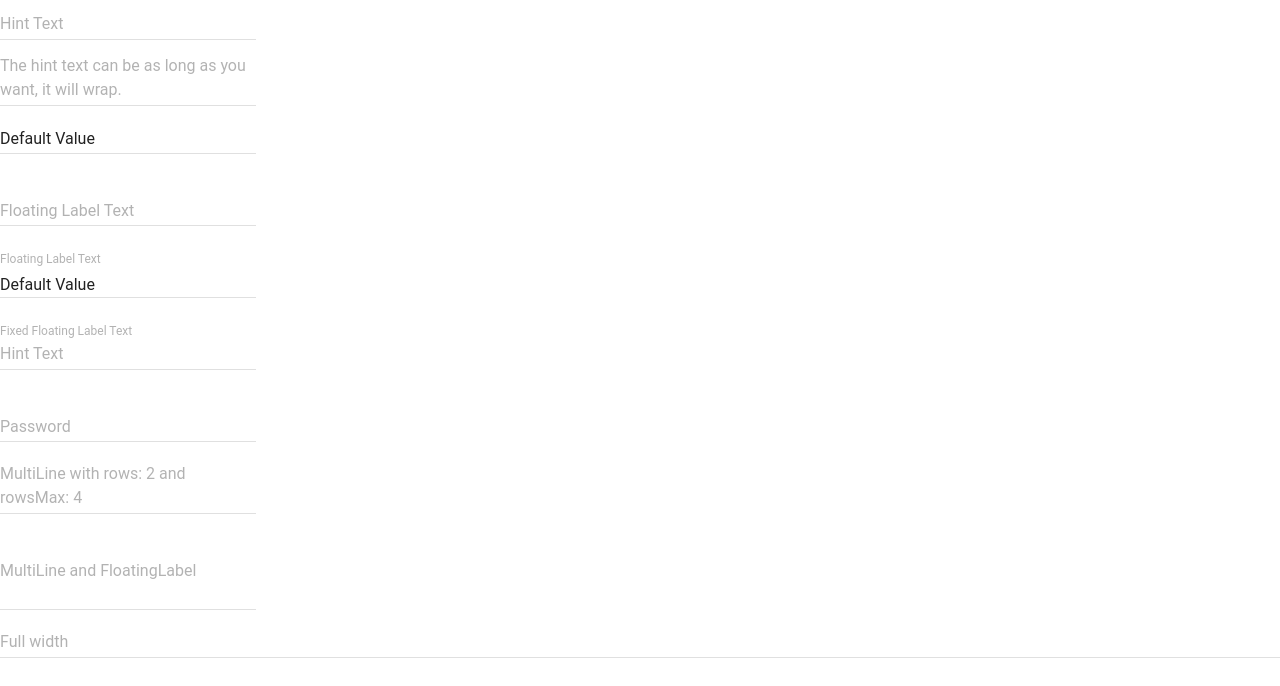
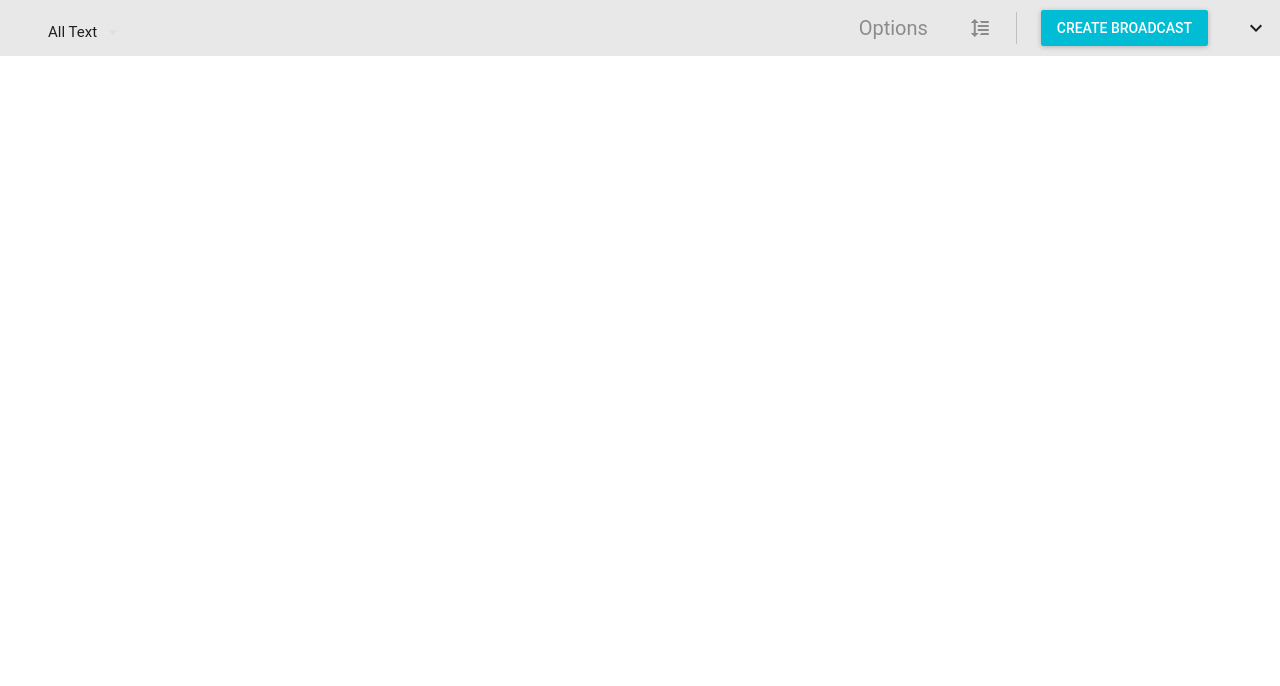
Before and after one commit to KimJinUk/MUI, a React app: page / in a window 1280 px wide. Shown: the top 686 px of the page. Built offline with nearby package versions, Linux system fonts and the light colour scheme.

Commit message:
timepicker~toolbar

```diff
--- a/src/components/App.js
+++ b/src/components/App.js
@@ -25,6 +25,8 @@ import SubheaderTemplete from './SubheaderTemplete';
 import TableTemplete from './TableTemplete';
 import TabsTemplete from './TabsTemplete';
 import TextFieldTemplete from './TextFieldTemplete';
+import TimePickerTemplete from './TimePickerTemplete';
+import ToolbarTemplete from './ToolbarTemplete';
 
 
 class App extends React.Component {
@@ -38,7 +40,7 @@ class App extends React.Component {
     render(){
 
         return (
-            <TextFieldTemplete/>
+            <ToolbarTemplete/>
         );
     }
 }
@@ -70,4 +72,5 @@ export default App;
             <SubheaderTemplete/>
             <TableTemplete/>
             <TabsTemplete/>
+            <TextFieldTemplete/>
 */
--- /dev/null
+++ b/src/components/TimePickerTemplete.js
@@ -0,0 +1,20 @@
+import React from 'react';
+import TimePicker from 'material-ui/TimePicker';
+import MuiThemeProvider from 'material-ui/styles/MuiThemeProvider';
+
+const TimePickerExampleStep = () => (
+  <MuiThemeProvider>
+  <div>
+    <TimePicker
+      hintText="5 minutes step"
+      minutesStep={5}
+    />
+    <TimePicker
+      hintText="10 minutes step"
+      minutesStep={10}
+    />
+  </div>
+  </MuiThemeProvider>
+);
+
+export default TimePickerExampleStep;
--- /dev/null
+++ b/src/components/ToolbarTemplete.js
@@ -0,0 +1,58 @@
+import React from 'react';
+import IconMenu from 'material-ui/IconMenu';
+import IconButton from 'material-ui/IconButton';
+import FontIcon from 'material-ui/FontIcon';
+import NavigationExpandMoreIcon from 'material-ui/svg-icons/navigation/expand-more';
+import MenuItem from 'material-ui/MenuItem';
+import DropDownMenu from 'material-ui/DropDownMenu';
+import RaisedButton from 'material-ui/RaisedButton';
+import {Toolbar, ToolbarGroup, ToolbarSeparator, ToolbarTitle} from 'material-ui/Toolbar';
+import MuiThemeProvider from 'material-ui/styles/MuiThemeProvider';
+
+export default class ToolbarExamplesSimple extends React.Component {
+
+  constructor(props) {
+    super(props);
+    this.state = {
+      value: 3,
+    };
+  }
+
+  handleChange (event, index, value) {this.setState({value})}
+
+  render() {
+    return (
+      <MuiThemeProvider>
+      <Toolbar>
+        <ToolbarGroup firstChild={false} lastChild={true}>
+          <DropDownMenu value={this.state.value} onChange={this.handleChange.bind(this)}>
+            <MenuItem value={1} primaryText="All Broadcasts" />
+            <MenuItem value={2} primaryText="All Voice" />
+            <MenuItem value={3} primaryText="All Text" />
+            <MenuItem value={4} primaryText="Complete Voice" />
+            <MenuItem value={5} primaryText="Complete Text" />
+            <MenuItem value={6} primaryText="Active Voice" />
+            <MenuItem value={7} primaryText="Active Text" />
+          </DropDownMenu>
+        </ToolbarGroup>
+        <ToolbarGroup lastChild={true}>
+          <ToolbarTitle text="Options" />
+          <FontIcon className="muidocs-icon-custom-sort" />
+          <ToolbarSeparator />
+          <RaisedButton label="Create Broadcast" primary={true} />
+          <IconMenu
+            iconButtonElement={
+              <IconButton touch={true}>
+                <NavigationExpandMoreIcon />
+              </IconButton>
+            }
+          >
+            <MenuItem primaryText="Download" />
+            <MenuItem primaryText="More Info" />
+          </IconMenu>
+        </ToolbarGroup>
+      </Toolbar>
+      </MuiThemeProvider>
+    );
+  }
+}
```
